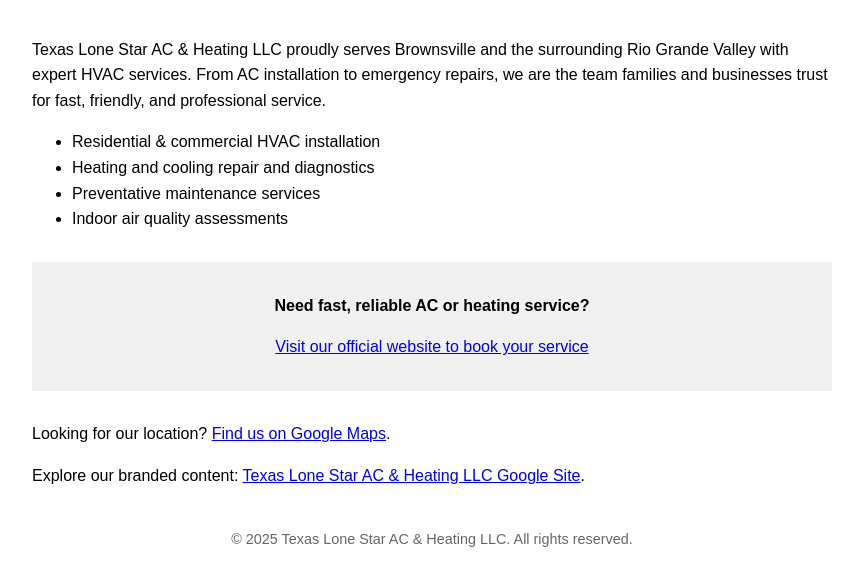
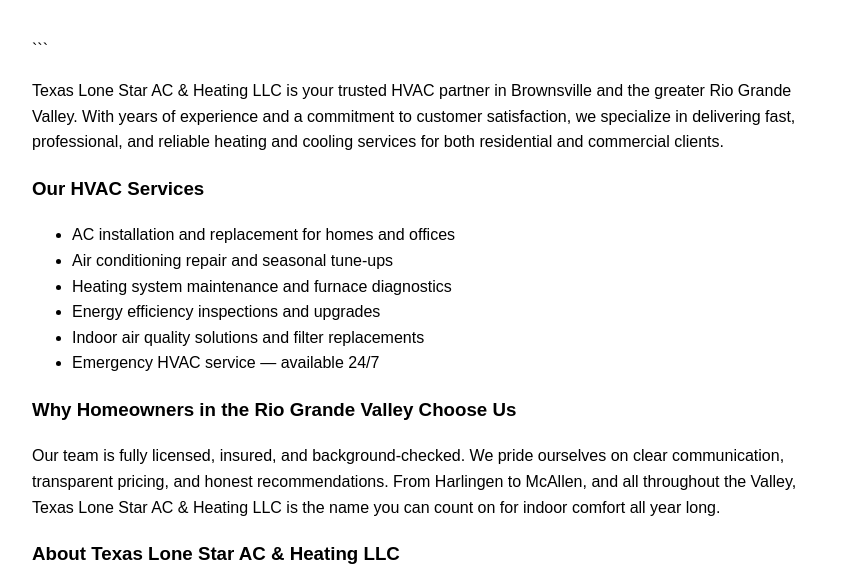
Before and after one commit to jfr956/cloud-pages, a plain HTML site: page texas-lone-star-ac-and-heating-llc/index.html in a window 1280 px wide. Shown: the part 227-800 px from the top of the page, without its empty margins (208-1071 px from the left). Drawn offline with Linux system fonts and the light colour scheme.

Commit message:
Update index.html

````diff
--- a/texas-lone-star-ac-and-heating-llc/index.html
+++ b/texas-lone-star-ac-and-heating-llc/index.html
@@ -1,4 +1,5 @@
 <!DOCTYPE html>
+
 <html lang="en">
 <head>
     <meta charset="UTF-8">
@@ -60,26 +61,38 @@
         <h2>Texas Lone Star AC & Heating LLC</h2>
     </header>
 
-    <p>Texas Lone Star AC & Heating LLC proudly serves Brownsville and the surrounding Rio Grande Valley with expert HVAC services. From AC installation to emergency repairs, we are the team families and businesses trust for fast, friendly, and professional service.</p>
+```
+<p>Texas Lone Star AC & Heating LLC is your trusted HVAC partner in Brownsville and the greater Rio Grande Valley. With years of experience and a commitment to customer satisfaction, we specialize in delivering fast, professional, and reliable heating and cooling services for both residential and commercial clients.</p>
 
+<h3>Our HVAC Services</h3>
 <ul>
-        <li>Residential & commercial HVAC installation</li>
-        <li>Heating and cooling repair and diagnostics</li>
-        <li>Preventative maintenance services</li>
-        <li>Indoor air quality assessments</li>
+    <li>AC installation and replacement for homes and offices</li>
+    <li>Air conditioning repair and seasonal tune-ups</li>
+    <li>Heating system maintenance and furnace diagnostics</li>
+    <li>Energy efficiency inspections and upgrades</li>
+    <li>Indoor air quality solutions and filter replacements</li>
+    <li>Emergency HVAC service — available 24/7</li>
 </ul>
+
+<h3>Why Homeowners in the Rio Grande Valley Choose Us</h3>
+<p>Our team is fully licensed, insured, and background-checked. We pride ourselves on clear communication, transparent pricing, and honest recommendations. From Harlingen to McAllen, and all throughout the Valley, Texas Lone Star AC & Heating LLC is the name you can count on for indoor comfort all year long.</p>
+
+<h3>About Texas Lone Star AC & Heating LLC</h3>
+<p>Founded on a belief in quality craftsmanship and dependable service, we’ve built our reputation by treating our clients like family. Our locally owned business understands the unique needs of homes and buildings in South Texas — from hot summer days to cooler winter nights, we’re here to keep your systems running smoothly.</p>
 
 <div class="cta">
     <p><strong>Need fast, reliable AC or heating service?</strong></p>
     <p><a href="https://www.txlonestaracandheating.com/" target="_blank">Visit our official website to book your service</a></p>
 </div>
 
-    <p>Looking for our location? <a href="https://www.google.com/maps?cid=1003965735745649222" target="_blank">Find us on Google Maps</a>.</p>
+<p>Want to learn more about our location and community involvement? <a href="https://www.google.com/maps?cid=1003965735745649222" target="_blank">Find us on Google Maps</a>.</p>
 
-    <p>Explore our branded content: <a href="https://sites.google.com/view/texaslonestaracheatingllc/home" target="_blank">Texas Lone Star AC & Heating LLC Google Site</a>.</p>
+<p>Explore more of our branded content: <a href="https://sites.google.com/view/texaslonestaracheatingllc/home" target="_blank">Texas Lone Star AC & Heating LLC Google Site</a>.</p>
 
 <footer>
     <p>&copy; 2025 Texas Lone Star AC & Heating LLC. All rights reserved.</p>
 </footer>
+```
+
 </body>
 </html>
````
Lines whose indentation alone changed are shown as unchanged.
